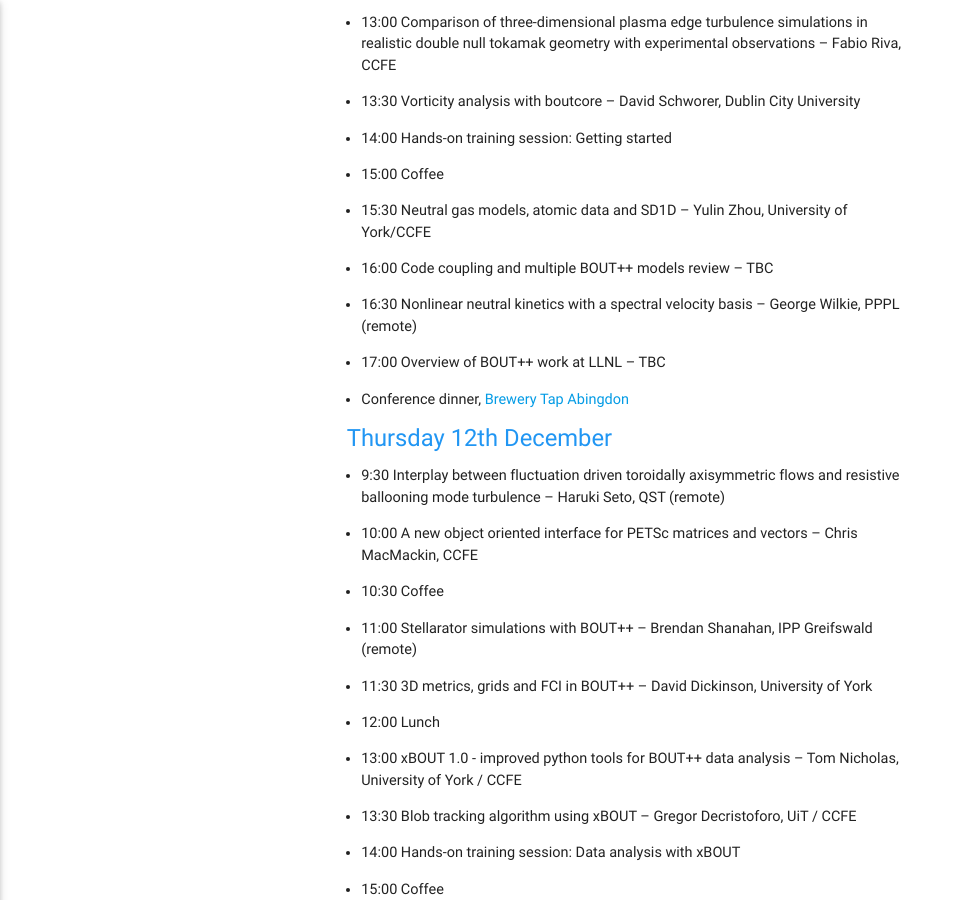
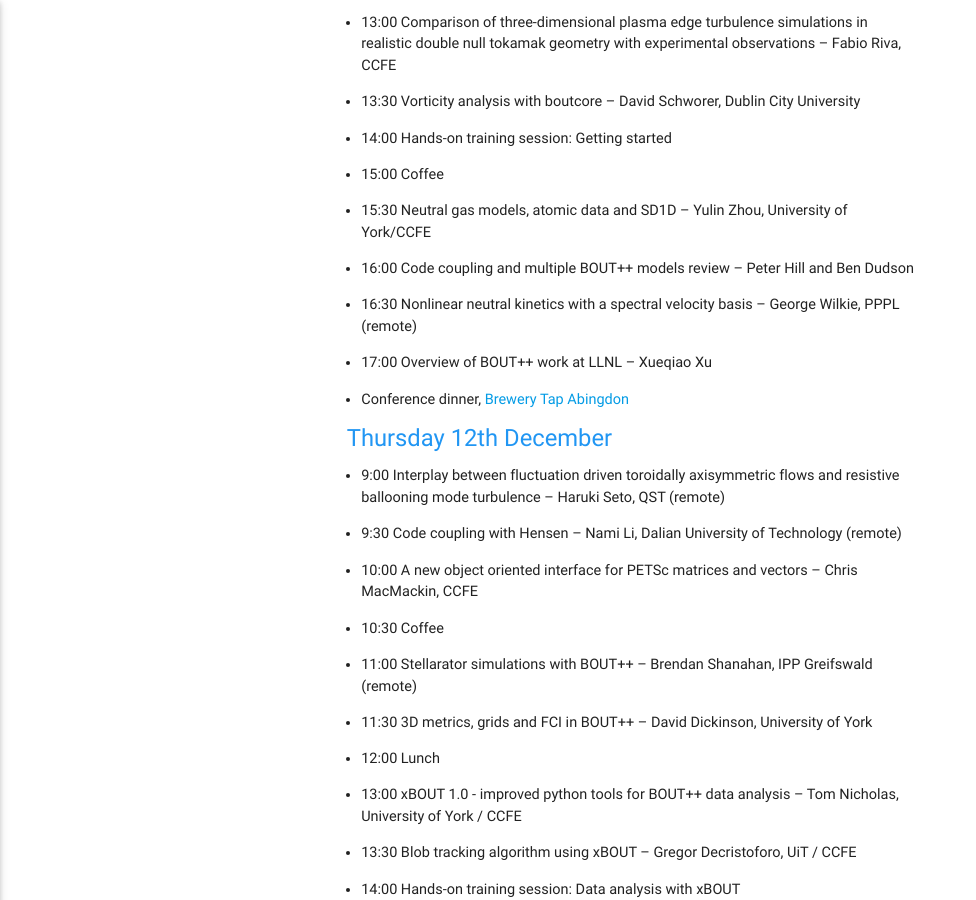
Before and after one commit to boutproject/boutproject.github.io, a Jekyll site: the page built from documentation/workshop2019.markdown, in a window 1280 px wide and 900 px high, scrolled down 874 px. Shown: the whole window, without its empty margins (0-976 px from the left). Built offline with Jekyll 4.4.1, drawn with Linux system fonts in a browser that asks for light colours.

Commit message:
Add speakers, 9am start on 12th
Xueqiao Xu now coming in person to present LLNL work
Nami Li giving remote talk from China

```diff
--- a/documentation/workshop2019.markdown
+++ b/documentation/workshop2019.markdown
@@ -37,15 +37,16 @@ Talks and outcomes from this workshop will be stored on Zenodo
 * 15:00 Coffee
 
 * 15:30 Neutral gas models, atomic data and SD1D -- Yulin Zhou, University of York/CCFE
-* 16:00 Code coupling and multiple BOUT++ models review -- TBC
+* 16:00 Code coupling and multiple BOUT++ models review -- Peter Hill and Ben Dudson
 * 16:30 Nonlinear neutral kinetics with a spectral velocity basis -- George Wilkie, PPPL (remote)
-* 17:00 Overview of BOUT++ work at LLNL -- TBC
+* 17:00 Overview of BOUT++ work at LLNL -- Xueqiao Xu
 
 * Conference dinner, [Brewery Tap Abingdon](https://www.thebrewerytap.net)
 
 ##### Thursday 12th December
 
-* 9:30 Interplay between fluctuation driven toroidally axisymmetric flows and resistive ballooning mode turbulence -- Haruki Seto, QST (remote)
+* 9:00 Interplay between fluctuation driven toroidally axisymmetric flows and resistive ballooning mode turbulence -- Haruki Seto, QST (remote)
+* 9:30 Code coupling with Hensen -- Nami Li, Dalian University of Technology (remote)
 * 10:00 A new object oriented interface for PETSc matrices and vectors -- Chris MacMackin, CCFE
 
 * 10:30 Coffee
```
